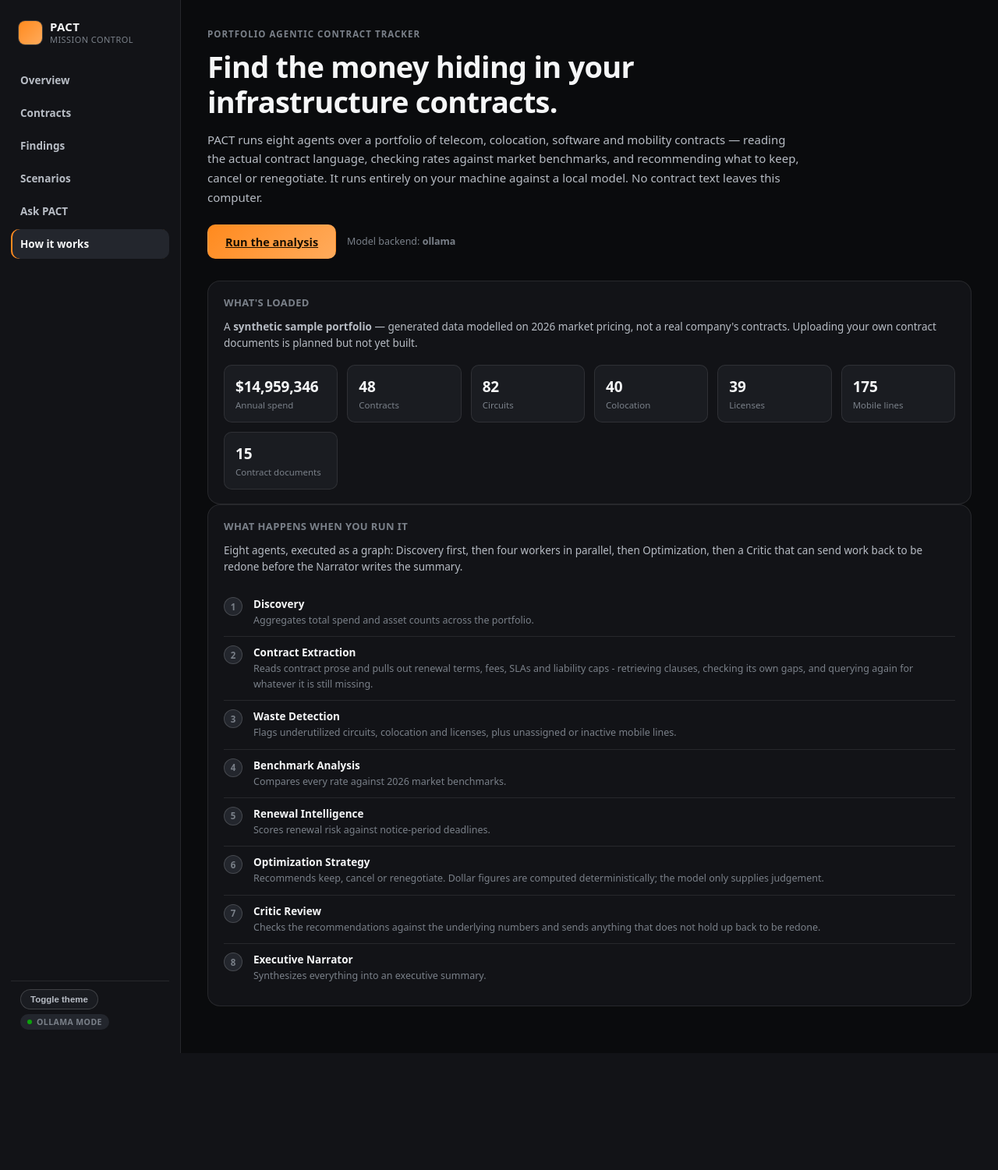
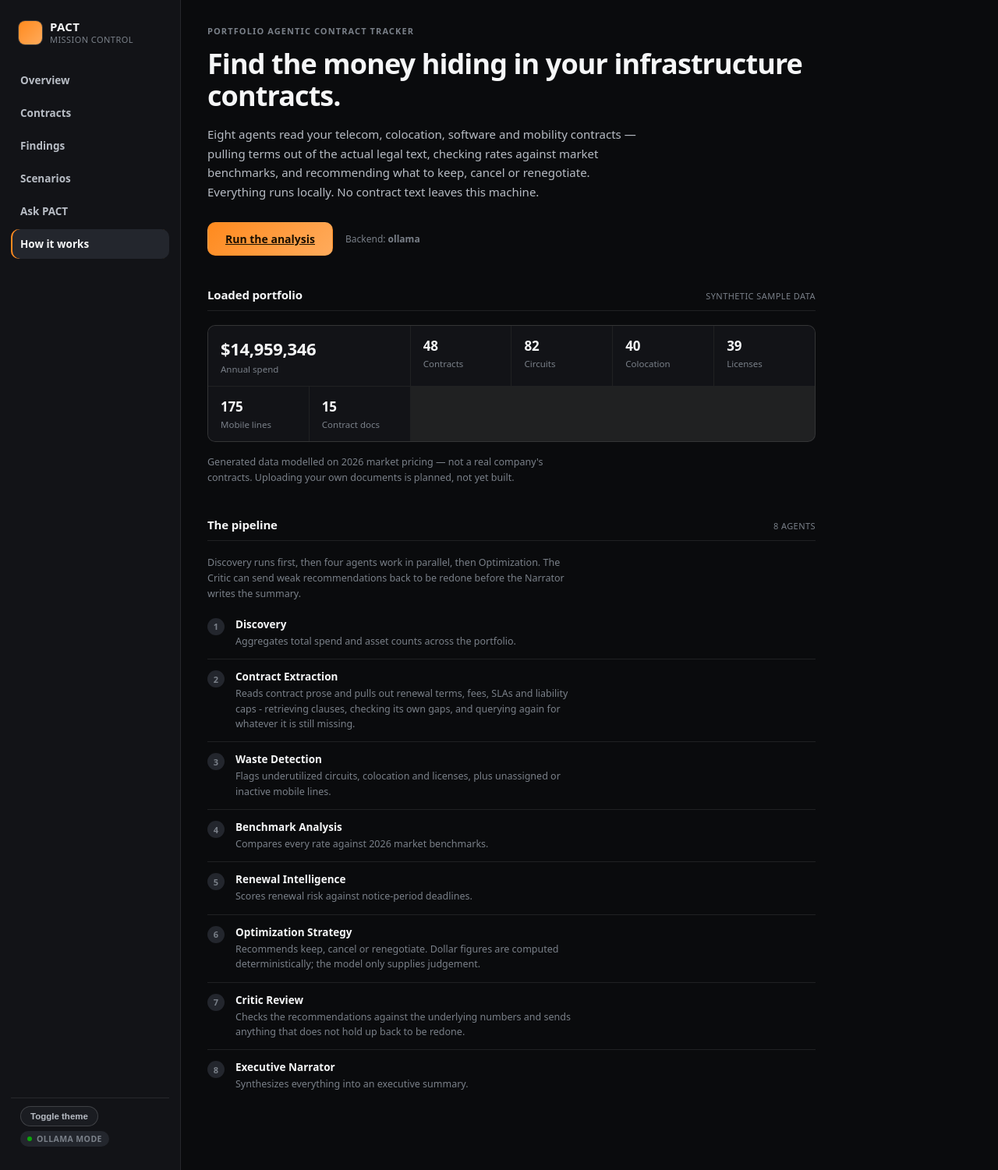
Before and after one commit to ryancblocker/infra-spend-intelligence, a FastAPI app: page /welcome in a window 1280 px wide. Shown: the whole page at 78% size. Before the commit the page ends 1351 px from the top, so only its background shows below. Run offline with FastAPI, Linux system fonts and the light colour scheme; data comes from the database, SQL or seed files in the repository.

Commit message:
Fix runaway pipeline loop and tidy the how-it-works page
The overview page was re-running the pipeline continuously - roughly 22 runs a
second, 889 in one sitting. Three compounding causes, all fixed:

- ?start=1 stayed in the address bar after the handoff, so every reload,
  restored tab or back-navigation re-triggered the autostart. It is now stripped
  via replaceState the moment a run begins.
- EventSource reconnects automatically when a stream ends, including a clean
  end, starting a fresh run each time. The connection is now closed explicitly
  and never reopened, guarded by a _started latch.
- Nothing stopped concurrent runs server-side. GET /api/run now returns 409
  while a run is in flight, released in a finally so a client disconnect cannot
  wedge it. Verified: 5 simultaneous requests, 1 ran, 4 rejected.

Welcome page redesigned - hero, two rule-separated sections and a joined stat
grid instead of three heavy stacked cards.

Co-Authored-By: Claude Opus 5 <noreply@anthropic.com>
Claude-Session: https://claude.ai/code/session_012oAxDLKqdzRPJPWGwXqNho

```diff
--- a/app/main.py
+++ b/app/main.py
@@ -43,6 +43,7 @@ templates.env.filters["money"] = lambda v: f"${v:,.0f}" if v is not None else "N
 templates.env.filters["money2"] = lambda v: f"${v:,.2f}" if v is not None else "N/A"
 
 _LAST_RUN: PipelineState = {}
+_RUN_IN_PROGRESS = False
 
 
 @app.on_event("startup")
@@ -197,20 +198,33 @@ def api_status():
 
 @app.get("/api/run")
 async def api_run():
+    # One run at a time. Without this, a reconnecting EventSource or a duplicate
+    # tab can start unbounded concurrent pipelines - which is exactly what a
+    # stale ?start=1 in the URL caused.
+    global _RUN_IN_PROGRESS
+    if _RUN_IN_PROGRESS:
+        raise HTTPException(status_code=409, detail="A pipeline run is already in progress.")
+    _RUN_IN_PROGRESS = True
+
     async def event_stream():
-        q = new_queue()
-        task = asyncio.create_task(asyncio.to_thread(run_pipeline, q))
-        while True:
-            item = await asyncio.to_thread(q.get)
-            if isinstance(item, str) and item == DONE_SENTINEL:
-                break
-            yield item.to_sse()
+        global _LAST_RUN, _RUN_IN_PROGRESS
+        try:
+            q = new_queue()
+            task = asyncio.create_task(asyncio.to_thread(run_pipeline, q))
+            while True:
+                item = await asyncio.to_thread(q.get)
+                if isinstance(item, str) and item == DONE_SENTINEL:
+                    break
+                yield item.to_sse()
 
-        final_state = await task
-        global _LAST_RUN
-        _LAST_RUN = final_state
-        persistence.save_run(final_state)
-        yield f"event: result\ndata: {json.dumps({'ok': True})}\n\n"
+            final_state = await task
+            _LAST_RUN = final_state
+            persistence.save_run(final_state)
+            yield f"event: result\ndata: {json.dumps({'ok': True})}\n\n"
+        finally:
+            # Runs on client disconnect too, so an aborted stream cannot wedge
+            # the flag on and lock out every future run.
+            _RUN_IN_PROGRESS = False
 
     return StreamingResponse(event_stream(), media_type="text/event-stream",
                               headers={"Cache-Control": "no-cache", "X-Accel-Buffering": "no"})
--- a/app/static/css/theme.css
+++ b/app/static/css/theme.css
@@ -541,28 +541,41 @@ tbody a.row-link:hover { color: var(--brand); }
   font-size: 11.5px;
 }
 
-/* --- Welcome / first-run --------------------------------------------------- */
+.btn-ghost {
+  background: transparent;
+  border-color: var(--border);
+  color: var(--ink-secondary);
+  font-weight: 600;
+}
 
-.welcome-hero { max-width: 760px; margin: 8px 0 28px; }
+.btn-ghost:hover { color: var(--ink-primary); border-color: var(--border-strong); }
+
+/* --- Welcome / how-it-works ------------------------------------------------ */
+
+.welcome { max-width: 780px; }
+
+.welcome-hero { margin: 4px 0 40px; }
 
 .welcome-eyebrow {
   color: var(--ink-muted);
-  font-size: 11.5px;
+  font-size: 11px;
   font-weight: 600;
-  letter-spacing: 0.09em;
+  letter-spacing: 0.1em;
   text-transform: uppercase;
-  margin-bottom: 12px;
+  margin-bottom: 14px;
 }
 
 .welcome-title {
-  margin: 0 0 14px;
-  font-size: clamp(26px, 4vw, 38px);
-  line-height: 1.18;
-  letter-spacing: -0.02em;
+  margin: 0 0 16px;
+  font-size: clamp(27px, 3.6vw, 36px);
+  line-height: 1.15;
+  letter-spacing: -0.025em;
+  font-weight: 650;
 }
 
 .welcome-lede {
-  margin: 0 0 22px;
+  margin: 0 0 26px;
+  max-width: 66ch;
   color: var(--ink-secondary);
   font-size: 15px;
   line-height: 1.65;
@@ -572,80 +585,116 @@ tbody a.row-link:hover { color: var(--brand); }
   display: flex;
   flex-wrap: wrap;
   align-items: center;
-  gap: 14px;
+  gap: 12px;
 }
 
-.btn-lg { padding: 11px 22px; font-size: 14.5px; }
+.btn-lg { padding: 11px 22px; font-size: 14px; }
 
-.welcome-mode { color: var(--ink-muted); font-size: 12.5px; }
+.welcome-mode { margin-left: 4px; color: var(--ink-muted); font-size: 12px; }
 
-.welcome-note {
-  margin: 0 0 16px;
-  color: var(--ink-secondary);
-  font-size: 13.5px;
+.welcome-section { margin-bottom: 40px; }
+
+.welcome-section-head {
+  display: flex;
+  align-items: baseline;
+  justify-content: space-between;
+  gap: 12px;
+  padding-bottom: 10px;
+  margin-bottom: 18px;
+  border-bottom: 1px solid var(--border);
+}
+
+.welcome-h2 {
+  margin: 0;
+  font-size: 15px;
+  font-weight: 600;
+  letter-spacing: -0.01em;
+}
+
+.welcome-tag {
+  color: var(--ink-muted);
+  font-size: 11px;
+  letter-spacing: 0.04em;
+  text-transform: uppercase;
+}
+
+.welcome-fine {
+  margin: 16px 0 0;
+  max-width: 66ch;
+  color: var(--ink-muted);
+  font-size: 12.5px;
   line-height: 1.6;
 }
 
+.welcome-fine--top { margin: 0 0 20px; }
+
 .welcome-stats {
   display: grid;
-  grid-template-columns: repeat(auto-fit, minmax(132px, 1fr));
-  gap: 12px;
+  grid-template-columns: repeat(auto-fit, minmax(112px, 1fr));
+  gap: 1px;
+  background: var(--border);
+  border: 1px solid var(--border);
+  border-radius: 10px;
+  overflow: hidden;
 }
 
-.welcome-stat {
-  padding: 14px;
-  border: 1px solid var(--border);
-  border-radius: 10px;
-  background: var(--surface-2);
+.welcome-stat { padding: 14px 16px; background: var(--surface-1); }
+
+.welcome-stat--lead { grid-column: span 2; }
+
+.welcome-stat-value {
+  font-size: 17px;
+  font-weight: 600;
+  font-variant-numeric: tabular-nums;
+  letter-spacing: -0.015em;
 }
 
-.welcome-stat-value {
-  font-size: 19px;
-  font-weight: 650;
-  font-variant-numeric: tabular-nums;
-  letter-spacing: -0.01em;
-}
+.welcome-stat--lead .welcome-stat-value { font-size: 22px; }
 
 .welcome-stat-label {
-  margin-top: 3px;
+  margin-top: 4px;
   color: var(--ink-muted);
   font-size: 11.5px;
 }
 
-.welcome-agents { margin: 0; padding: 0; list-style: none; counter-reset: none; }
+.welcome-agents { margin: 0; padding: 0; list-style: none; }
 
 .welcome-agent {
   display: flex;
   gap: 14px;
-  padding: 11px 0;
+  padding: 13px 0;
   border-bottom: 1px solid var(--border);
 }
 
-.welcome-agent:last-child { border-bottom: none; }
+.welcome-agent:first-child { padding-top: 0; }
+.welcome-agent:last-child { border-bottom: none; padding-bottom: 0; }
 
 .welcome-agent-num {
   flex: none;
-  width: 24px;
-  height: 24px;
+  width: 22px;
+  height: 22px;
+  margin-top: 1px;
   border-radius: 50%;
-  border: 1px solid var(--border-strong);
   background: var(--surface-3);
   color: var(--ink-muted);
-  font-size: 11.5px;
+  font-size: 11px;
   font-weight: 600;
+  font-variant-numeric: tabular-nums;
   display: flex;
   align-items: center;
   justify-content: center;
 }
 
-.welcome-agent-name { font-size: 13.5px; font-weight: 600; margin-bottom: 2px; }
-.welcome-agent-desc { color: var(--ink-muted); font-size: 12.5px; line-height: 1.55; }
+.welcome-agent-body { min-width: 0; }
+.welcome-agent-name { font-size: 13.5px; font-weight: 600; margin-bottom: 3px; }
 
-.btn-ghost {
-  background: transparent;
-  border-color: var(--border);
-  color: var(--ink-secondary);
-  font-weight: 600;
+.welcome-agent-desc {
+  max-width: 62ch;
+  color: var(--ink-muted);
+  font-size: 12.5px;
+  line-height: 1.55;
 }
 
-.btn-ghost:hover { color: var(--ink-primary); border-color: var(--border-strong); }
+@media (max-width: 560px) {
+  .welcome-stat--lead { grid-column: span 2; }
+}
--- a/app/static/js/app.js
+++ b/app/static/js/app.js
@@ -59,29 +59,51 @@ function pipelineRunner() {
     _queue: [],
     _draining: false,
     _finished: false,
+    _started: false,
+    _source: null,
 
     start() {
-      if (this.running) return;
+      if (this.running || this._started) return;
+      this._started = true;
       this.running = true;
       this.nodes.forEach((n) => { n.status = "pending"; n.detail = ""; });
       this.log = [];
       this._queue = [];
       this._finished = false;
 
+      // Drop ?start=1 from the address bar immediately. If it survives, any
+      // reload - a manual refresh, a restored tab, a browser back - re-triggers
+      // the autostart and the page runs the pipeline again in a loop.
+      if (window.location.search) {
+        window.history.replaceState({}, "", window.location.pathname);
+      }
+
       const source = new EventSource("/api/run");
+      this._source = source;
+
       source.onmessage = (evt) => {
         this._queue.push(JSON.parse(evt.data));
         this._drain();
       };
       source.addEventListener("result", () => {
-        source.close();
+        this._close();
         this._finished = true;
         this._drain();
       });
+      // EventSource reconnects automatically whenever the stream ends - including
+      // a clean end - which would kick off an entirely new pipeline run. Always
+      // close it explicitly and never reopen.
       source.onerror = () => {
-        source.close();
-        this.running = false;
+        this._close();
+        if (!this._finished) this.running = false;
       };
+    },
+
+    _close() {
+      if (this._source) {
+        this._source.close();
+        this._source = null;
+      }
     },
 
     _drain() {
--- a/app/templates/welcome.html
+++ b/app/templates/welcome.html
@@ -1,37 +1,36 @@
 {% extends "base.html" %}
-{% block title %}Welcome{% endblock %}
+{% block title %}How it works{% endblock %}
 {% block content %}
 
-<div class="welcome-hero">
+<div class="welcome">
+
+  <header class="welcome-hero">
     <div class="welcome-eyebrow">Portfolio Agentic Contract Tracker</div>
     <h1 class="welcome-title">Find the money hiding in your infrastructure contracts.</h1>
     <p class="welcome-lede">
-    PACT runs eight agents over a portfolio of telecom, colocation, software and mobility
-    contracts &mdash; reading the actual contract language, checking rates against market
-    benchmarks, and recommending what to keep, cancel or renegotiate. It runs entirely on
-    your machine against a local model. No contract text leaves this computer.
+      Eight agents read your telecom, colocation, software and mobility contracts &mdash; pulling
+      terms out of the actual legal text, checking rates against market benchmarks, and
+      recommending what to keep, cancel or renegotiate. Everything runs locally. No contract
+      text leaves this machine.
     </p>
-
     <div class="welcome-actions">
       {% if has_run %}
-      <a class="btn btn-primary btn-lg" href="/">View Dashboard</a>
+        <a class="btn btn-primary btn-lg" href="/">View dashboard</a>
         <button class="btn btn-ghost" onclick="resetRun()">Reset &amp; start over</button>
       {% else %}
         <a class="btn btn-primary btn-lg" href="/?start=1">Run the analysis</a>
       {% endif %}
-    <span class="welcome-mode">Model backend: <strong>{{ llm_mode }}</strong></span>
+      <span class="welcome-mode">Backend: <strong>{{ llm_mode }}</strong></span>
     </div>
+  </header>
+
+  <section class="welcome-section">
+    <div class="welcome-section-head">
+      <h2 class="welcome-h2">Loaded portfolio</h2>
+      <span class="welcome-tag">Synthetic sample data</span>
     </div>
-
-<div class="card">
-  <div class="section-title">What's loaded</div>
-  <p class="welcome-note">
-    A <strong>synthetic sample portfolio</strong> &mdash; generated data modelled on 2026 market
-    pricing, not a real company's contracts. Uploading your own contract documents is planned
-    but not yet built.
-  </p>
     <div class="welcome-stats">
-    <div class="welcome-stat">
+      <div class="welcome-stat welcome-stat--lead">
         <div class="welcome-stat-value">{{ totals.total_annual_spend | money }}</div>
         <div class="welcome-stat-label">Annual spend</div>
       </div>
@@ -57,29 +56,37 @@
       </div>
       <div class="welcome-stat">
         <div class="welcome-stat-value">{{ doc_count }}</div>
-      <div class="welcome-stat-label">Contract documents</div>
+        <div class="welcome-stat-label">Contract docs</div>
       </div>
     </div>
+    <p class="welcome-fine">
+      Generated data modelled on 2026 market pricing &mdash; not a real company's contracts.
+      Uploading your own documents is planned, not yet built.
+    </p>
+  </section>
+
+  <section class="welcome-section">
+    <div class="welcome-section-head">
+      <h2 class="welcome-h2">The pipeline</h2>
+      <span class="welcome-tag">8 agents</span>
     </div>
-
-<div class="card">
-  <div class="section-title">What happens when you run it</div>
-  <p class="welcome-note">
-    Eight agents, executed as a graph: Discovery first, then four workers in parallel, then
-    Optimization, then a Critic that can send work back to be redone before the Narrator
-    writes the summary.
+    <p class="welcome-fine welcome-fine--top">
+      Discovery runs first, then four agents work in parallel, then Optimization. The Critic
+      can send weak recommendations back to be redone before the Narrator writes the summary.
     </p>
     <ol class="welcome-agents">
       {% for name, description in agents %}
       <li class="welcome-agent">
         <span class="welcome-agent-num">{{ loop.index }}</span>
-      <div>
+        <div class="welcome-agent-body">
           <div class="welcome-agent-name">{{ name }}</div>
           <div class="welcome-agent-desc">{{ description }}</div>
         </div>
       </li>
       {% endfor %}
     </ol>
+  </section>
+
 </div>
 
 <script>
```
Lines whose indentation alone changed are shown as unchanged.
